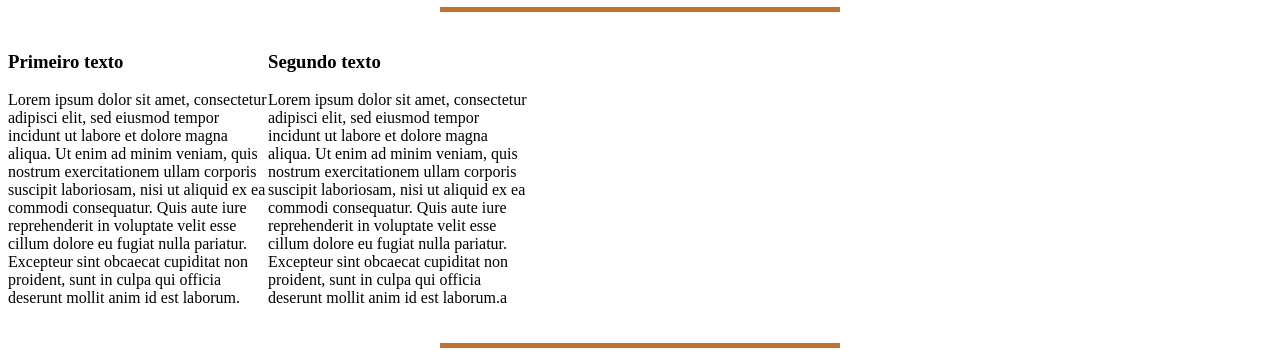
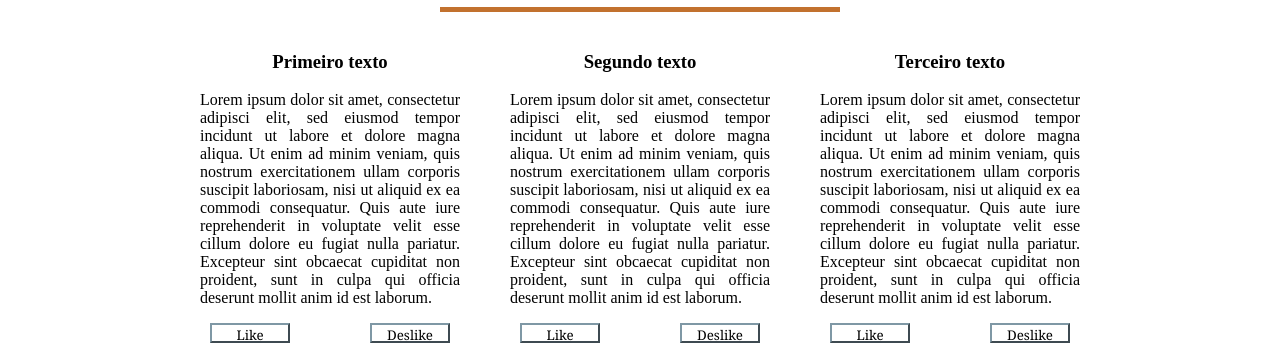
Before and after one commit to gstv-lima/siteDo0, a plain HTML site: page index.html in a window 1280 px wide. Shown: the part 73-433 px from the top of the page. Drawn offline with Linux system fonts and the light colour scheme.

Commit message:
Formatando textos e adicionando botões simples

```diff
--- a/index.html
+++ b/index.html
@@ -12,34 +12,52 @@
     <hr class="top" />
     <div class="conteudo">
       <div>
-
         <h3>Primeiro texto</h3>
         <p>
-            Lorem ipsum dolor sit amet, consectetur adipisci elit, sed eiusmod tempor
-            incidunt ut labore et dolore magna aliqua. Ut enim ad minim veniam, quis
-            nostrum exercitationem ullam corporis suscipit laboriosam, nisi ut aliquid
-            ex ea commodi consequatur. Quis aute iure reprehenderit in voluptate velit
-            esse cillum dolore eu fugiat nulla pariatur. Excepteur sint obcaecat
-            cupiditat non proident, sunt in culpa qui officia deserunt mollit anim id
-            est laborum.
+          Lorem ipsum dolor sit amet, consectetur adipisci elit, sed eiusmod
+          tempor incidunt ut labore et dolore magna aliqua. Ut enim ad minim
+          veniam, quis nostrum exercitationem ullam corporis suscipit
+          laboriosam, nisi ut aliquid ex ea commodi consequatur. Quis aute iure
+          reprehenderit in voluptate velit esse cillum dolore eu fugiat nulla
+          pariatur. Excepteur sint obcaecat cupiditat non proident, sunt in
+          culpa qui officia deserunt mollit anim id est laborum.
         </p>
+        <div class="wrapper-buttons">
+            <button>Like</button><button>Deslike</button>
+        </div>
       </div>
       <div>
-
         <h3>Segundo texto</h3>
         <p>
-            Lorem ipsum dolor sit amet, consectetur adipisci elit, sed eiusmod tempor
-            incidunt ut labore et dolore magna aliqua. Ut enim ad minim veniam, quis
-            nostrum exercitationem ullam corporis suscipit laboriosam, nisi ut aliquid
-            ex ea commodi consequatur. Quis aute iure reprehenderit in voluptate velit
-            esse cillum dolore eu fugiat nulla pariatur. Excepteur sint obcaecat
-            cupiditat non proident, sunt in culpa qui officia deserunt mollit anim id
-            est laborum.a
+          Lorem ipsum dolor sit amet, consectetur adipisci elit, sed eiusmod
+          tempor incidunt ut labore et dolore magna aliqua. Ut enim ad minim
+          veniam, quis nostrum exercitationem ullam corporis suscipit
+          laboriosam, nisi ut aliquid ex ea commodi consequatur. Quis aute iure
+          reprehenderit in voluptate velit esse cillum dolore eu fugiat nulla
+          pariatur. Excepteur sint obcaecat cupiditat non proident, sunt in
+          culpa qui officia deserunt mollit anim id est laborum.
         </p>
+        <div class="wrapper-buttons">
+            <button>Like</button><button>Deslike</button>
+        </div>
+      </div>
+      <div>
+        <h3>Terceiro texto</h3>
+        <p>
+          Lorem ipsum dolor sit amet, consectetur adipisci elit, sed eiusmod
+          tempor incidunt ut labore et dolore magna aliqua. Ut enim ad minim
+          veniam, quis nostrum exercitationem ullam corporis suscipit
+          laboriosam, nisi ut aliquid ex ea commodi consequatur. Quis aute iure
+          reprehenderit in voluptate velit esse cillum dolore eu fugiat nulla
+          pariatur. Excepteur sint obcaecat cupiditat non proident, sunt in
+          culpa qui officia deserunt mollit anim id est laborum.
+        </p>
+        <div class="wrapper-buttons">
+            <button>Like</button><button>Deslike</button>
+        </div>
       </div>
     </div>
     <hr class="top" />
-
     <h1>Manipulação de imagens e links</h1>
   </body>
 </html>
--- a/style.css
+++ b/style.css
@@ -12,10 +12,43 @@ h1{
     justify-content: center;
 }
 
+h3{
+    display: flex;
+    justify-content: center;
+}
+
 p{
     width: 260px;
+    text-align: justify;
 }
 
 .conteudo{
     display: flex;
+    justify-content: center;
+    gap: 50px;
 }
+
+.wrapper-buttons{
+    display: flex;
+    justify-content: space-between;
+    margin-left: 10px;
+    margin-right: 10px;
+}
+
+.wrapper-buttons > button {
+  background-color: rgb(255, 255, 255);
+  border-style: outset;
+  border-color: #7f98a5;
+  height: 20px;
+  width: 80px;
+  font-family: Georgia, 'Times New Roman', Times, serif;
+  text-shadow: none;
+}
+
+.wrapper-buttons > button:first-child:hover{
+  background-color: rgb(90, 208, 255);
+}
+
+.wrapper-buttons > button:last-child:hover {
+  background-color: rgb(224, 11, 11);
+}
```
Lines whose indentation alone changed are shown as unchanged.
